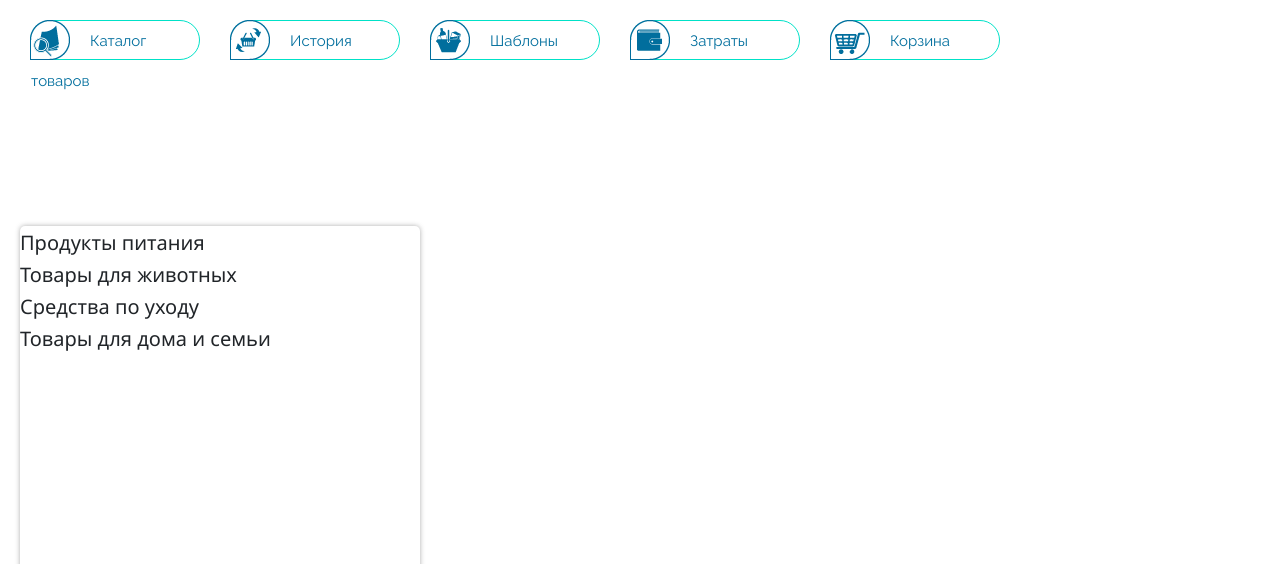
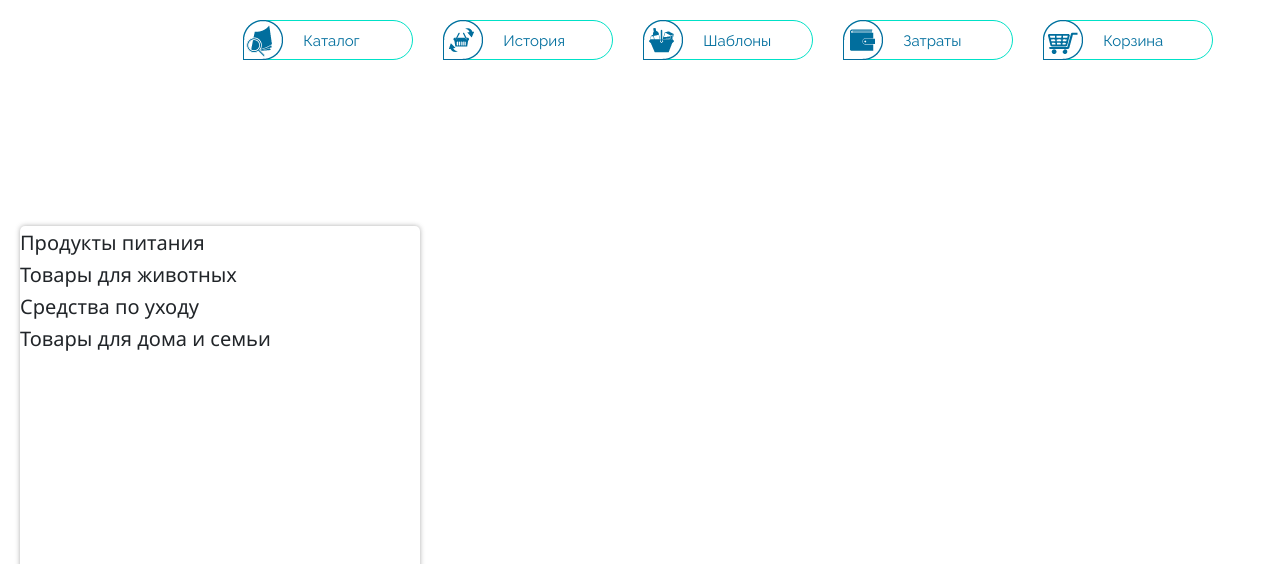
Before and after one commit to market-drive/market-drive-frontend, a website: page content.html in a window 1280 px wide. Shown: the part 236-800 px from the top of the page. Drawn offline with nearby package versions, Linux system fonts and the light colour scheme; no server answers.

Commit message:
main_nav Change

```diff
--- a/content.html
+++ b/content.html
@@ -34,10 +34,11 @@
             </nav>
         </div>
 
-        <nav >
-            <ul class="main-nav">
+        <nav class="row">
+            <div class="col-lg-2"></div>
+            <ul class="main-nav col-lg-10">
                 <li>
-                    <a href="content.html" class="catalog">Каталог товаров</a>
+                    <a href="content.html" class="catalog">Каталог</a>
                 </li>
                 <li>
                     <a href="#" class="history">История</a>
```
